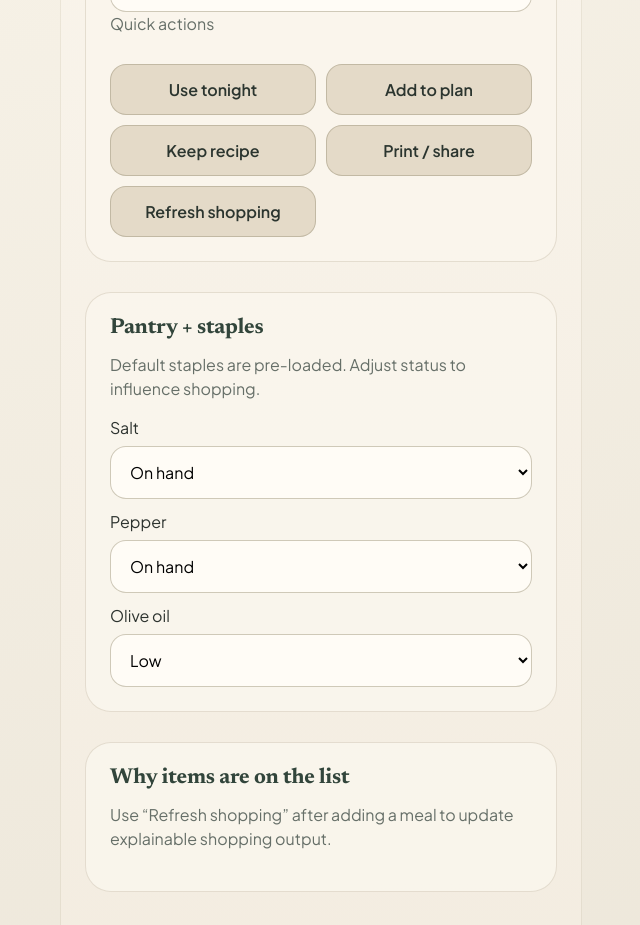
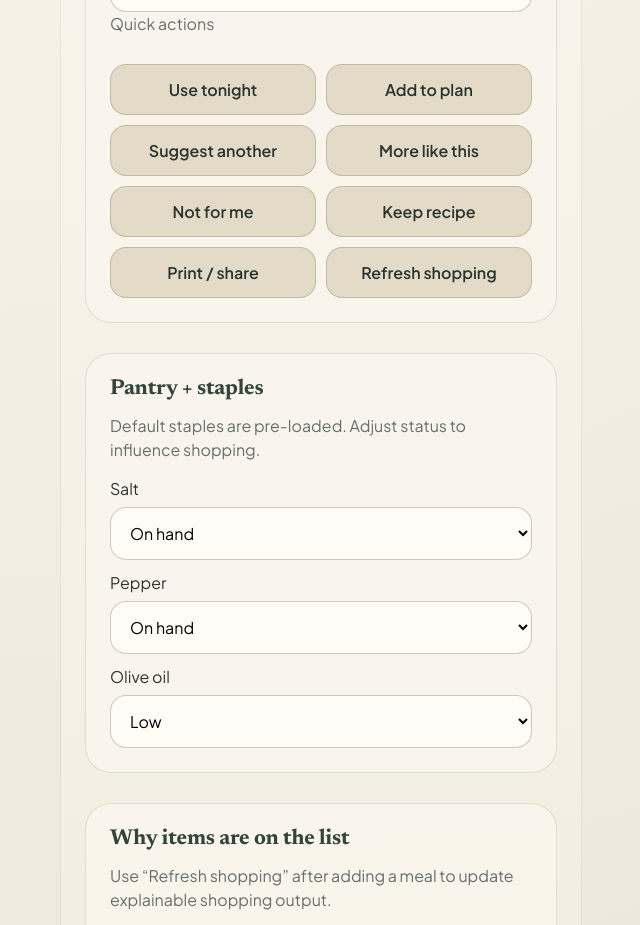
Before and after one commit to carllachance/outgrow, a React (Vite) app: page /planner in a window 1280 px wide. Shown: the part 1220-2145 px from the top of the page, without its empty margins (319-959 px from the left). Built offline with nearby package versions, Linux system fonts and the light colour scheme.

Commit message:
Add iterative recipe suggestion feedback loop

```diff
--- a/src/domain/meal-planning/aiRecipeSuggestion.ts
+++ b/src/domain/meal-planning/aiRecipeSuggestion.ts
@@ -1,5 +1,5 @@
 import { normalizeIngredientAlias } from './derivations.js';
-import type { Recipe, RecipeIngredient } from './types.js';
+import type { Recipe, RecipeIngredient, RecipeSuggestionSessionContext } from './types.js';
 
 const titleCase = (value: string): string => value.split(' ').map((part) => part[0].toUpperCase() + part.slice(1)).join(' ');
 
@@ -19,45 +19,127 @@ interface IngredientTemplate {
   optional?: boolean;
 }
 
-const createIngredient = (template: IngredientTemplate, index: number): RecipeIngredient => {
-  const unitLabel = template.quantity === 1 ? template.unit : template.unit;
-  return {
-    id: `ing-${index + 1}`,
-    rawText: `${template.quantity} ${unitLabel} ${template.name}`,
-    itemKey: normalizeIngredientAlias(template.name),
-    displayName: titleCase(template.name),
-    quantity: template.quantity,
-    unit: template.unit,
-    optional: Boolean(template.optional)
+export type RecipeSuggestionContext = RecipeSuggestionSessionContext;
+
+export type RecipeSuggestionFeedback = 'neutral' | 'more_like_this' | 'not_for_me';
+
+interface RecipeCandidateProfile {
+  protein: string;
+  base: string;
+  veg: string;
+  flavor: string;
+  method: string;
+  styleTag: string;
+  quickTag: 'quick' | 'batch-cook';
+  spicy: boolean;
+  comfort: boolean;
+}
+
+interface SuggestWithContextInput {
+  prompt: string;
+  context: RecipeSuggestionContext;
+  nowIso?: string;
+  feedback?: {
+    type: RecipeSuggestionFeedback;
+    recipe?: Recipe;
   };
+}
+
+const createIngredient = (template: IngredientTemplate, index: number): RecipeIngredient => ({
+  id: `ing-${index + 1}`,
+  rawText: `${template.quantity} ${template.unit} ${template.name}`,
+  itemKey: normalizeIngredientAlias(template.name),
+  displayName: titleCase(template.name),
+  quantity: template.quantity,
+  unit: template.unit,
+  optional: Boolean(template.optional)
+});
+
+const arrayUnique = (values: string[]): string[] => Array.from(new Set(values));
+
+const promptSignature = (prompt: string): string => arrayUnique(tokenizePrompt(prompt)).sort().join('|');
+
+export const createRecipeSuggestionContext = (prompt: string): RecipeSuggestionContext => ({
+  promptSignature: promptSignature(prompt),
+  iterations: 0,
+  recentSuggestionSignatures: [],
+  rejectedSignatures: [],
+  positiveExampleSignatures: [],
+  preferredTokens: [],
+  avoidedTokens: []
+});
+
+const rotate = <T,>(items: T[], offset: number): T[] => {
+  const normalizedOffset = ((offset % items.length) + items.length) % items.length;
+  return [...items.slice(normalizedOffset), ...items.slice(0, normalizedOffset)];
 };
 
-export const suggestRecipeFromPrompt = (prompt: string, nowIso = new Date().toISOString()): Recipe => {
-  const tokens = tokenizePrompt(prompt);
+const buildCandidatePool = (tokens: string[], iteration: number): RecipeCandidateProfile[] => {
   const wantsVegetarian = hasAnyToken(tokens, ['vegetarian', 'veggie', 'plant', 'meatless']);
   const wantsQuick = hasAnyToken(tokens, ['quick', 'fast', 'easy', 'simple', 'busy']);
   const wantsComfort = hasAnyToken(tokens, ['comfort', 'cozy', 'creamy']);
   const wantsSpicy = hasAnyToken(tokens, ['spicy', 'hot', 'chili']);
 
-  const baseProtein = wantsVegetarian ? 'chickpeas' : 'chicken breast';
-  const baseTitle = wantsVegetarian ? 'Veggie Bowl' : 'Protein Bowl';
-  const flavor = wantsComfort ? 'Creamy Herb' : wantsSpicy ? 'Spicy Lime' : 'Lemon Garlic';
-  const totalTimeMin = wantsQuick ? 25 : 40;
-  const cookTimeMin = wantsQuick ? 18 : 30;
+  const proteins = wantsVegetarian ? ['chickpeas', 'tofu', 'lentils', 'white beans'] : ['chicken breast', 'salmon', 'ground turkey', 'shrimp'];
+  const bases = ['rice', 'quinoa', 'orzo', 'farro'];
+  const vegs = ['broccoli', 'zucchini', 'bell pepper', 'spinach'];
+  const flavors = wantsComfort
+    ? ['Creamy Herb', 'Roasted Garlic Yogurt', 'Silky Lemon Dill', 'Parmesan Pepper']
+    : wantsSpicy
+      ? ['Spicy Lime', 'Chipotle Citrus', 'Harissa Garlic', 'Smoky Chili']
+      : ['Lemon Garlic', 'Herby Dijon', 'Miso Ginger', 'Tomato Basil'];
+  const methods = wantsQuick ? ['Skillet', 'Sheet Pan', 'Stir Fry', 'One Pot'] : ['Roast + Simmer', 'Braise', 'Sheet Pan', 'One Pot'];
+
+  const shuffledProteins = rotate(proteins, iteration);
+  const shuffledBases = rotate(bases, Math.floor(iteration / 2));
+  const shuffledVegs = rotate(vegs, Math.floor(iteration / 3));
+
+  const profiles: RecipeCandidateProfile[] = [];
+  for (let index = 0; index < 12; index += 1) {
+    profiles.push({
+      protein: shuffledProteins[index % shuffledProteins.length],
+      base: shuffledBases[index % shuffledBases.length],
+      veg: shuffledVegs[index % shuffledVegs.length],
+      flavor: flavors[index % flavors.length],
+      method: methods[index % methods.length],
+      styleTag: wantsVegetarian ? 'vegetarian' : 'protein-forward',
+      quickTag: wantsQuick ? 'quick' : 'batch-cook',
+      spicy: wantsSpicy,
+      comfort: wantsComfort
+    });
+  }
+
+  return profiles;
+};
+
+const signatureFromProfile = (profile: RecipeCandidateProfile): string => (
+  [profile.protein, profile.base, profile.veg, profile.flavor.toLowerCase(), profile.method.toLowerCase()].join('|')
+);
+
+const tokenOverlap = (left: string, right: string): number => {
+  const leftSet = new Set(left.split('|'));
+  const rightSet = new Set(right.split('|'));
+  const intersection = Array.from(leftSet).filter((token) => rightSet.has(token)).length;
+  return intersection / Math.max(leftSet.size, 1);
+};
+
+const buildRecipeFromProfile = (profile: RecipeCandidateProfile, prompt: string, nowIso: string): Recipe => {
+  const totalTimeMin = profile.quickTag === 'quick' ? 25 : 40;
+  const cookTimeMin = profile.quickTag === 'quick' ? 18 : 30;
 
   const templates: IngredientTemplate[] = [
-    { name: baseProtein, quantity: 2, unit: 'cup' },
+    { name: profile.protein, quantity: 2, unit: 'cup' },
     { name: 'olive oil', quantity: 1, unit: 'tbsp' },
     { name: 'garlic', quantity: 1, unit: 'tbsp' },
-    { name: wantsComfort ? 'greek yogurt' : 'lemon', quantity: 1, unit: 'cup', optional: true },
-    { name: wantsSpicy ? 'chili flakes' : 'paprika', quantity: 1, unit: 'tbsp', optional: true },
-    { name: 'broccoli', quantity: 1, unit: 'cup' },
-    { name: 'rice', quantity: 1, unit: 'cup' }
+    { name: profile.comfort ? 'greek yogurt' : 'lemon', quantity: 1, unit: 'cup', optional: true },
+    { name: profile.spicy ? 'chili flakes' : 'paprika', quantity: 1, unit: 'tbsp', optional: true },
+    { name: profile.veg, quantity: 1, unit: 'cup' },
+    { name: profile.base, quantity: 1, unit: 'cup' }
   ];
 
   return {
     id: `recipe-${crypto.randomUUID()}`,
-    title: `${flavor} ${baseTitle}`,
+    title: `${profile.flavor} ${titleCase(profile.protein)} ${titleCase(profile.method)} Bowl`,
     description: `AI suggestion based on: "${prompt.trim()}"`,
     source: { type: 'ai_generated', label: 'Outgrow AI planner' },
     status: 'draft',
@@ -68,13 +150,91 @@ export const suggestRecipeFromPrompt = (prompt: string, nowIso = new Date().toIS
     totalTimeMin,
     ingredients: templates.map(createIngredient),
     instructions: [
-      { step: 1, text: 'Prep produce, protein, and aromatics.' },
-      { step: 2, text: 'Cook the base grain while roasting or sautéing vegetables.' },
-      { step: 3, text: `Season and cook ${baseProtein} until tender.` },
-      { step: 4, text: `Finish with ${flavor.toLowerCase()} sauce and serve warm.` }
+      { step: 1, text: `Prep ${profile.veg}, aromatics, and ${profile.protein}.` },
+      { step: 2, text: `Cook ${profile.base} while you start a ${profile.method.toLowerCase()} workflow.` },
+      { step: 3, text: `Season and cook ${profile.protein} until tender.` },
+      { step: 4, text: `Finish with ${profile.flavor.toLowerCase()} elements and serve warm.` }
     ],
-    tags: [wantsVegetarian ? 'vegetarian' : 'protein-forward', wantsQuick ? 'quick' : 'batch-cook'],
+    tags: [profile.styleTag, profile.quickTag, profile.method.toLowerCase()],
     createdAt: nowIso,
     updatedAt: nowIso
   };
 };
+
+const chooseCandidate = (pool: RecipeCandidateProfile[], context: RecipeSuggestionContext, targetSimilarityTo?: string): RecipeCandidateProfile => {
+  const scored = pool.map((candidate, index) => {
+    const signature = signatureFromProfile(candidate);
+    const isRejected = context.rejectedSignatures.includes(signature);
+    const wasRecent = context.recentSuggestionSignatures.includes(signature);
+    const preferredBoost = context.preferredTokens.reduce((score, token) => score + (signature.includes(token) ? 1 : 0), 0);
+    const avoidedPenalty = context.avoidedTokens.reduce((score, token) => score + (signature.includes(token) ? 1 : 0), 0);
+    const similarityScore = targetSimilarityTo ? tokenOverlap(signature, targetSimilarityTo) : 0;
+    const nearDuplicatePenalty = targetSimilarityTo && similarityScore >= 0.95 ? 3 : 0;
+
+    let score = preferredBoost - avoidedPenalty + similarityScore;
+    if (isRejected) score -= 5;
+    if (wasRecent) score -= 8;
+    score -= nearDuplicatePenalty;
+
+    return { candidate, signature, score, index };
+  });
+
+
+  const notRecentOrRejected = scored.filter((entry) => !context.rejectedSignatures.includes(entry.signature) && !context.recentSuggestionSignatures.includes(entry.signature));
+  const scoredPool = notRecentOrRejected.length ? notRecentOrRejected : scored;
+
+  scoredPool.sort((left, right) => right.score - left.score || left.index - right.index);
+  return scoredPool[0]?.candidate ?? pool[0];
+};
+
+export const suggestRecipeFromPromptWithContext = (input: SuggestWithContextInput): { recipe: Recipe; context: RecipeSuggestionContext } => {
+  const nowIso = input.nowIso ?? new Date().toISOString();
+  const nextPromptSignature = promptSignature(input.prompt);
+  const promptChangedSignificantly = nextPromptSignature !== input.context.promptSignature;
+
+  const baselineContext = promptChangedSignificantly
+    ? createRecipeSuggestionContext(input.prompt)
+    : { ...input.context };
+
+  const feedbackRecipeSignature = input.feedback?.recipe ? [
+    input.feedback.recipe.ingredients[0]?.displayName.toLowerCase(),
+    input.feedback.recipe.ingredients[5]?.displayName.toLowerCase(),
+    input.feedback.recipe.tags[2]
+  ].filter(Boolean).join('|') : undefined;
+
+  if (input.feedback?.type === 'not_for_me' && feedbackRecipeSignature) {
+    baselineContext.rejectedSignatures = arrayUnique([...baselineContext.rejectedSignatures, feedbackRecipeSignature]);
+    baselineContext.avoidedTokens = arrayUnique([...baselineContext.avoidedTokens, ...feedbackRecipeSignature.split('|')]);
+  }
+
+  if (input.feedback?.type === 'more_like_this' && feedbackRecipeSignature) {
+    baselineContext.positiveExampleSignatures = arrayUnique([...baselineContext.positiveExampleSignatures, feedbackRecipeSignature]);
+    baselineContext.preferredTokens = arrayUnique([...baselineContext.preferredTokens, ...feedbackRecipeSignature.split('|')]);
+  }
+
+  const tokens = tokenizePrompt(input.prompt);
+  const pool = buildCandidatePool(tokens, baselineContext.iterations);
+  const similarityTarget = input.feedback?.type === 'more_like_this' ? feedbackRecipeSignature : baselineContext.positiveExampleSignatures[baselineContext.positiveExampleSignatures.length - 1];
+  const candidate = chooseCandidate(pool, baselineContext, similarityTarget);
+  const recipe = buildRecipeFromProfile(candidate, input.prompt, nowIso);
+  const generatedSignature = signatureFromProfile(candidate);
+
+  const nextContext: RecipeSuggestionContext = {
+    ...baselineContext,
+    promptSignature: nextPromptSignature,
+    iterations: baselineContext.iterations + 1,
+    recentSuggestionSignatures: arrayUnique([generatedSignature, ...baselineContext.recentSuggestionSignatures]).slice(0, 8)
+  };
+
+  return { recipe, context: nextContext };
+};
+
+export const suggestRecipeFromPrompt = (prompt: string, nowIso = new Date().toISOString()): Recipe => {
+  const { recipe } = suggestRecipeFromPromptWithContext({
+    prompt,
+    context: createRecipeSuggestionContext(prompt),
+    nowIso
+  });
+
+  return recipe;
+};
--- a/src/screens/MealPlannerScreen.tsx
+++ b/src/screens/MealPlannerScreen.tsx
@@ -1,6 +1,10 @@
 import { useMemo, useState } from 'react';
 import { Card } from '../components/Card';
-import { suggestRecipeFromPrompt } from '../domain/meal-planning/aiRecipeSuggestion';
+import {
+  createRecipeSuggestionContext,
+  suggestRecipeFromPromptWithContext,
+  type RecipeSuggestionFeedback
+} from '../domain/meal-planning/aiRecipeSuggestion';
 import { InMemoryMealPlanningService } from '../domain/meal-planning/service';
 import type { PantryItem, PantryStatus, Recipe } from '../domain/meal-planning/types';
 
@@ -60,6 +64,7 @@ export const MealPlannerScreen = () => {
   const [pantryItems, setPantryItems] = useState<PantryItem[]>(defaultPantry);
   const [actionMessage, setActionMessage] = useState('');
   const [lastShoppingExplanation, setLastShoppingExplanation] = useState<string[]>([]);
+  const [suggestionContext, setSuggestionContext] = useState(() => createRecipeSuggestionContext(prompt));
 
   const updatePantryStatus = (itemKey: string, status: PantryStatus) => {
     setPantryItems((current) => current.map((item) => (item.itemKey === itemKey ? { ...item, status, updatedAt: nowIso } : item)));
@@ -83,17 +88,35 @@ export const MealPlannerScreen = () => {
     return shopping.items.length;
   };
 
-  const handleSuggestRecipe = () => {
+  const handleSuggestRecipe = (feedback: RecipeSuggestionFeedback = 'neutral') => {
     if (!prompt.trim()) {
       setActionMessage('Share what you need tonight so we can draft a recipe.');
       return;
     }
 
-    const suggested = suggestRecipeFromPrompt(prompt, nowIso);
-    const savedDraft = service.saveRecipe(suggested);
+    const suggested = suggestRecipeFromPromptWithContext({
+      prompt,
+      context: suggestionContext,
+      feedback: feedback === 'neutral' ? undefined : { type: feedback, recipe },
+      nowIso
+    });
+
+    const savedDraft = service.saveRecipe(suggested.recipe);
+    setSuggestionContext(suggested.context);
     setRecipe(savedDraft);
     setServings(savedDraft.servingsDefault || servings);
-    setActionMessage(`Draft ready: ${savedDraft.title}. You can use it tonight, add it to plan, shop, or keep it in recipes.`);
+
+    if (feedback === 'not_for_me') {
+      setActionMessage(`Got it. Steering away from that style. New draft: ${savedDraft.title}.`);
+      return;
+    }
+
+    if (feedback === 'more_like_this') {
+      setActionMessage(`Nice. Pulling closer to what you liked without duplicating it: ${savedDraft.title}.`);
+      return;
+    }
+
+    setActionMessage(`Draft ready: ${savedDraft.title}. You can keep iterating, add it to plan, shop, or keep it in recipes.`);
   };
 
   const handleKeepRecipe = () => {
@@ -167,17 +190,21 @@ export const MealPlannerScreen = () => {
           <textarea
             rows={3}
             value={prompt}
-            onChange={(event) => setPrompt(event.target.value)}
+            onChange={(event) => {
+              const nextPrompt = event.target.value;
+              setPrompt(nextPrompt);
+              setSuggestionContext(createRecipeSuggestionContext(nextPrompt));
+            }}
             placeholder="Example: vegetarian dinner with pantry staples, 30 minutes max"
           />
         </label>
         <div className="meal-actions">
           {quickPrompts.map((example) => (
-            <button key={example} type="button" onClick={() => setPrompt(example)}>{example}</button>
+            <button key={example} type="button" onClick={() => { setPrompt(example); setSuggestionContext(createRecipeSuggestionContext(example)); }}>{example}</button>
           ))}
         </div>
         <div className="meal-actions">
-          <button type="button" onClick={handleSuggestRecipe}>Suggest recipe</button>
+          <button type="button" onClick={() => handleSuggestRecipe('neutral')}>Suggest recipe</button>
         </div>
       </Card>
 
@@ -204,6 +231,9 @@ export const MealPlannerScreen = () => {
           <div className="meal-actions">
             <button type="button" onClick={handleUseTonight}>Use tonight</button>
             <button type="button" onClick={handleAddToPlan}>Add to plan</button>
+            <button type="button" onClick={() => handleSuggestRecipe('neutral')}>Suggest another</button>
+            <button type="button" onClick={() => handleSuggestRecipe('more_like_this')}>More like this</button>
+            <button type="button" onClick={() => handleSuggestRecipe('not_for_me')}>Not for me</button>
             <button type="button" onClick={handleKeepRecipe}>Keep recipe</button>
             <button type="button" onClick={handleRecipeCard}>Print / share</button>
             <button type="button" onClick={handleRecalculateShopping}>Refresh shopping</button>
```
Also changed, not shown: src/domain/meal-planning/types.ts (+11 -0 lines), 1 other file (tests, documents, lock files or other folders).
